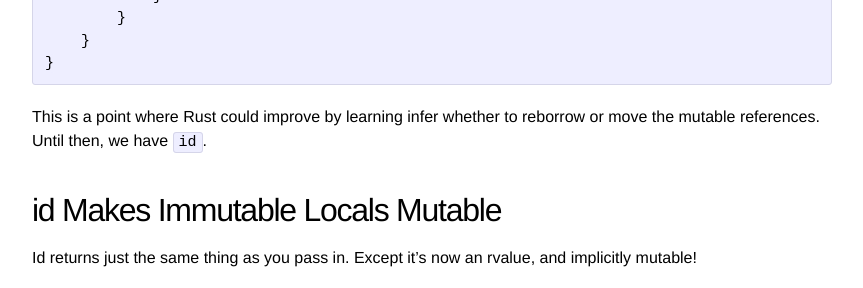
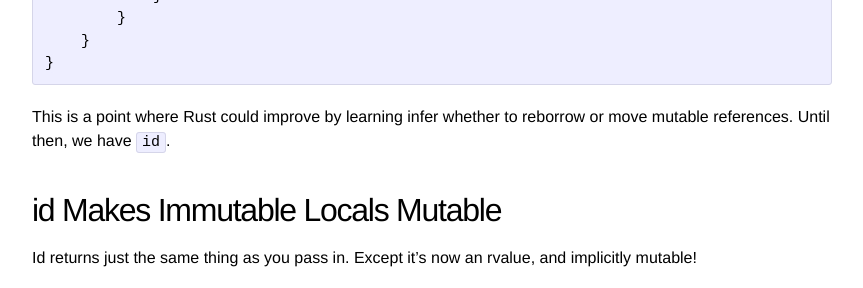
Before and after one commit to bluss/bluss.github.io, a Jekyll site: the page built from _posts/2015-10-11-stuff-the-identity-function-does.markdown, in a window 1280 px wide and 900 px high, scrolled down 1704 px. Shown: the part 152-440 px from the top of the window, without its empty margins (208-1071 px from the left). Built offline with Jekyll 4.4.1, drawn with Linux system fonts in a browser that asks for light colours; some of the changed text lies outside the part shown.

Commit message:
Spelling

```diff
--- a/_posts/2015-10-11-stuff-the-identity-function-does.markdown
+++ b/_posts/2015-10-11-stuff-the-identity-function-does.markdown
@@ -94,7 +94,7 @@ impl List {
 {% endhighlight %}
 
 This is a point where Rust could improve by learning infer whether to
-reborrow or move the mutable references. Until then, we have `id`.
+reborrow or move mutable references. Until then, we have `id`.
 
 
 ## id Makes Immutable Locals Mutable
```
Also changed, not shown: other parts of _posts/2015-10-11-stuff-the-identity-function-does.markdown (+1 -1 lines).
